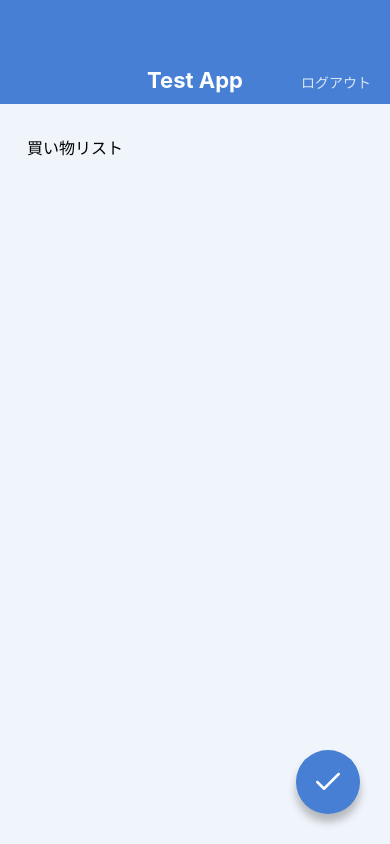
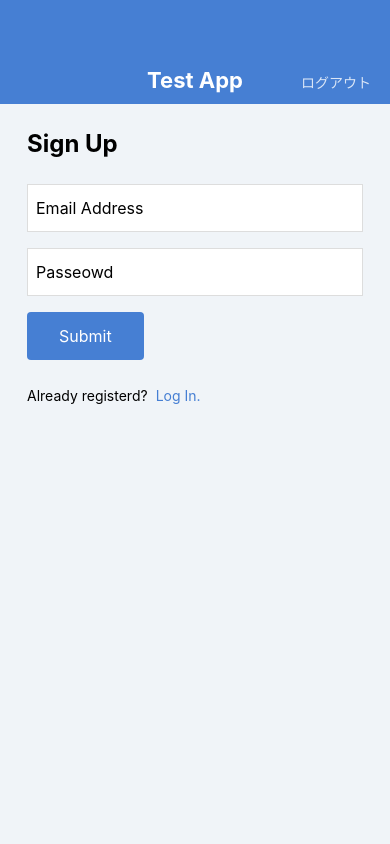
Before and after one commit to iriemomoka/test_app, a React Native app: screen / in a window 390 px wide. Built offline with nearby package versions, Linux system fonts and the light colour scheme.

Commit message:
Create LogInScreen and SignUpScreen

```diff
--- a/App.jsx
+++ b/App.jsx
@@ -2,11 +2,13 @@
 
 // import MemoListScreen from './src/screens/MemoListScreen';
 // import MemoDetaileScreen from './src/screens/MemoDetailScreen';
-import MemoEditScreen from './src/screens/MemoEditScreen';
+// import MemoEditScreen from './src/screens/MemoEditScreen';
 // import MemoCreateScreen from './src/screens/MemoCreateScreen';
+// import LogInScreen from './src/screens/LogInScreen';
+import SignUpScreen from './src/screens/SignUpScreen';
 
 export default function App() {
   return (
-    <MemoEditScreen />
+    <SignUpScreen />
   );
 }
--- /dev/null
+++ b/src/components/Button.jsx
@@ -0,0 +1,34 @@
+import { string } from 'prop-types';
+import React from 'react';
+import {
+   View, Text, StyleSheet,
+} from 'react-native';
+
+export default function Button(props) {
+  const { label } = props;
+  return (
+    <View style={styles.buttonContainer}>
+      <Text style={styles.buttonLabel}>{label}</Text>
+    </View>
+  );
+}
+
+Button.propTypes = {
+  label: string.isRequired,
+};
+
+const styles = StyleSheet.create({
+  buttonContainer: {
+    backgroundColor: '#467fd3',
+    borderRadius: 4,
+    alignSelf: 'flex-start',
+    marginBottom: 24,
+  },
+  buttonLabel: {
+    fontSize: 16,
+    lineHeight: 32,
+    paddingVertical: 8,
+    paddingHorizontal: 32,
+    color: '#ffffff',
+  },
+});
--- /dev/null
+++ b/src/screens/LogInScreen.jsx
@@ -0,0 +1,64 @@
+import React from 'react';
+import {
+   View, Text, TextInput, StyleSheet,
+} from 'react-native';
+
+import AppBer from '../components/AppBer';
+import Button from '../components/Button';
+
+export default function LogInScreen() {
+  return (
+    <View style={styles.container}>
+      <AppBer />
+      <View style={styles.inner}>
+        <Text style={styles.title}>Log In</Text>
+        <TextInput style={styles.input} value="Email Address" />
+        <TextInput style={styles.input} value="Passeowd" />
+        <Button label="Submit" />
+        <View style={styles.footer}>
+          <Text style={styles.footerText}>Not registered?</Text>
+          <Text style={styles.footerLink}>Sign up here!</Text>
+        </View>
+      </View>
+    </View>
+  );
+}
+
+const styles = StyleSheet.create({
+  container: {
+    flex: 1,
+    backgroundColor: '#f0f4f8',
+  },
+  inner: {
+    paddingHorizontal: 27,
+    paddingVertical: 24,
+  },
+  title: {
+    fontSize: 24,
+    lineHeight: 32,
+    fontWeight: 'bold',
+    marginBottom: 24,
+  },
+  input: {
+    fontSize: 16,
+    height: 48,
+    borderColor: '#dddddd',
+    borderWidth: 1,
+    backgroundColor: '#ffffff',
+    paddingHorizontal: 8,
+    marginBottom: 16,
+  },
+  footerText: {
+    fontSize: 14,
+    lineHeight: 24,
+    marginRight: 8,
+  },
+  footerLink: {
+    fontSize: 14,
+    lineHeight: 24,
+    color: '#467fd3',
+  },
+  footer: {
+    flexDirection: 'row',
+  },
+});
--- /dev/null
+++ b/src/screens/SignUpScreen.jsx
@@ -0,0 +1,64 @@
+import React from 'react';
+import {
+   View, Text, TextInput, StyleSheet,
+} from 'react-native';
+
+import AppBer from '../components/AppBer';
+import Button from '../components/Button';
+
+export default function LogInScreen() {
+  return (
+    <View style={styles.container}>
+      <AppBer />
+      <View style={styles.inner}>
+        <Text style={styles.title}>Sign Up</Text>
+        <TextInput style={styles.input} value="Email Address" />
+        <TextInput style={styles.input} value="Passeowd" />
+        <Button label="Submit" />
+        <View style={styles.footer}>
+          <Text style={styles.footerText}>Already registerd?</Text>
+          <Text style={styles.footerLink}>Log In.</Text>
+        </View>
+      </View>
+    </View>
+  );
+}
+
+const styles = StyleSheet.create({
+  container: {
+    flex: 1,
+    backgroundColor: '#f0f4f8',
+  },
+  inner: {
+    paddingHorizontal: 27,
+    paddingVertical: 24,
+  },
+  title: {
+    fontSize: 24,
+    lineHeight: 32,
+    fontWeight: 'bold',
+    marginBottom: 24,
+  },
+  input: {
+    fontSize: 16,
+    height: 48,
+    borderColor: '#dddddd',
+    borderWidth: 1,
+    backgroundColor: '#ffffff',
+    paddingHorizontal: 8,
+    marginBottom: 16,
+  },
+  footerText: {
+    fontSize: 14,
+    lineHeight: 24,
+    marginRight: 8,
+  },
+  footerLink: {
+    fontSize: 14,
+    lineHeight: 24,
+    color: '#467fd3',
+  },
+  footer: {
+    flexDirection: 'row',
+  },
+});
```
